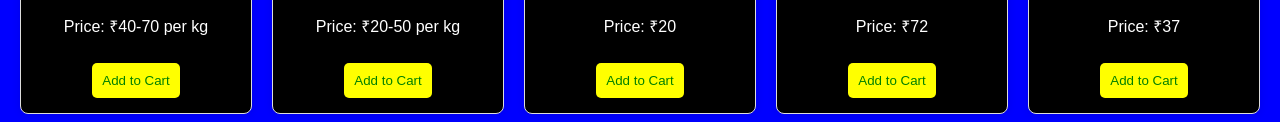
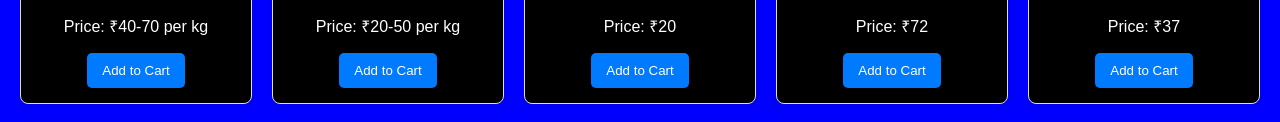
Before and after one commit to Hasan449505/muttamsouq.shop, a plain HTML site: page index.html in a window 1280 px wide. Shown: the part 622-744 px from the top of the page. Drawn offline with Linux system fonts and the light colour scheme.

Commit message:
Update index.html

```diff
--- a/index.html
+++ b/index.html
@@ -61,16 +61,18 @@
       border-radius: 8px;
     }
 .product button {
-      background-color: yellow;
-      color: green;
+  background-color: #007bff;  /* Blue color */
+  color: white;
   border: none;
-      padding: 10px;
+  padding: 10px 15px;
   cursor: pointer;
+  transition: 0.3s ease-in-out;
   border-radius: 5px;
-      margin-top: 10px;
-    }
+}
+
 .product button:hover {
-      background-color: #45a049;
+  background-color: yellow; /* Darker blue */
+  transform: scale(1.05); /* Slightly enlarge button */
 }
     #cart {
       position: fixed;
```
Lines whose indentation alone changed are shown as unchanged.
